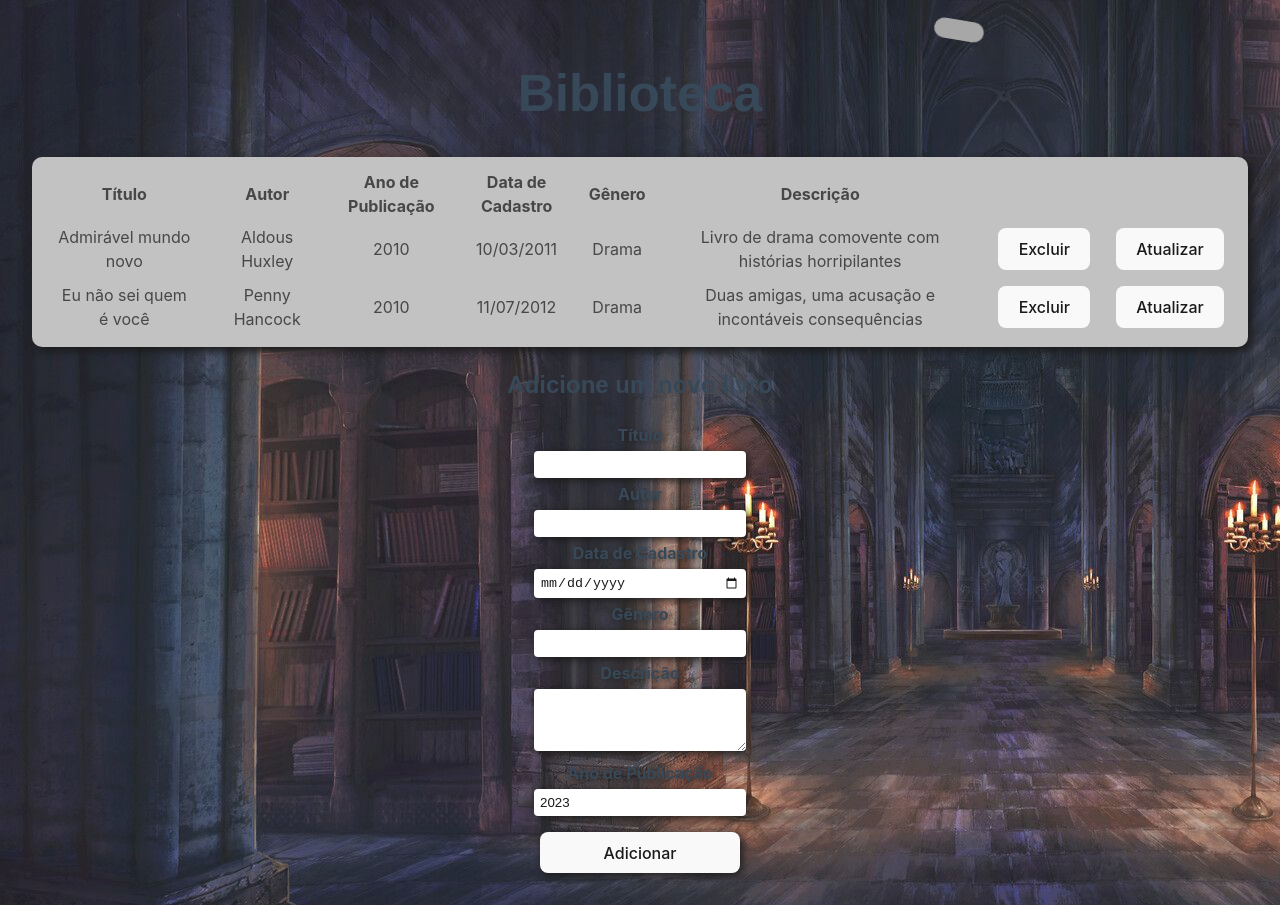
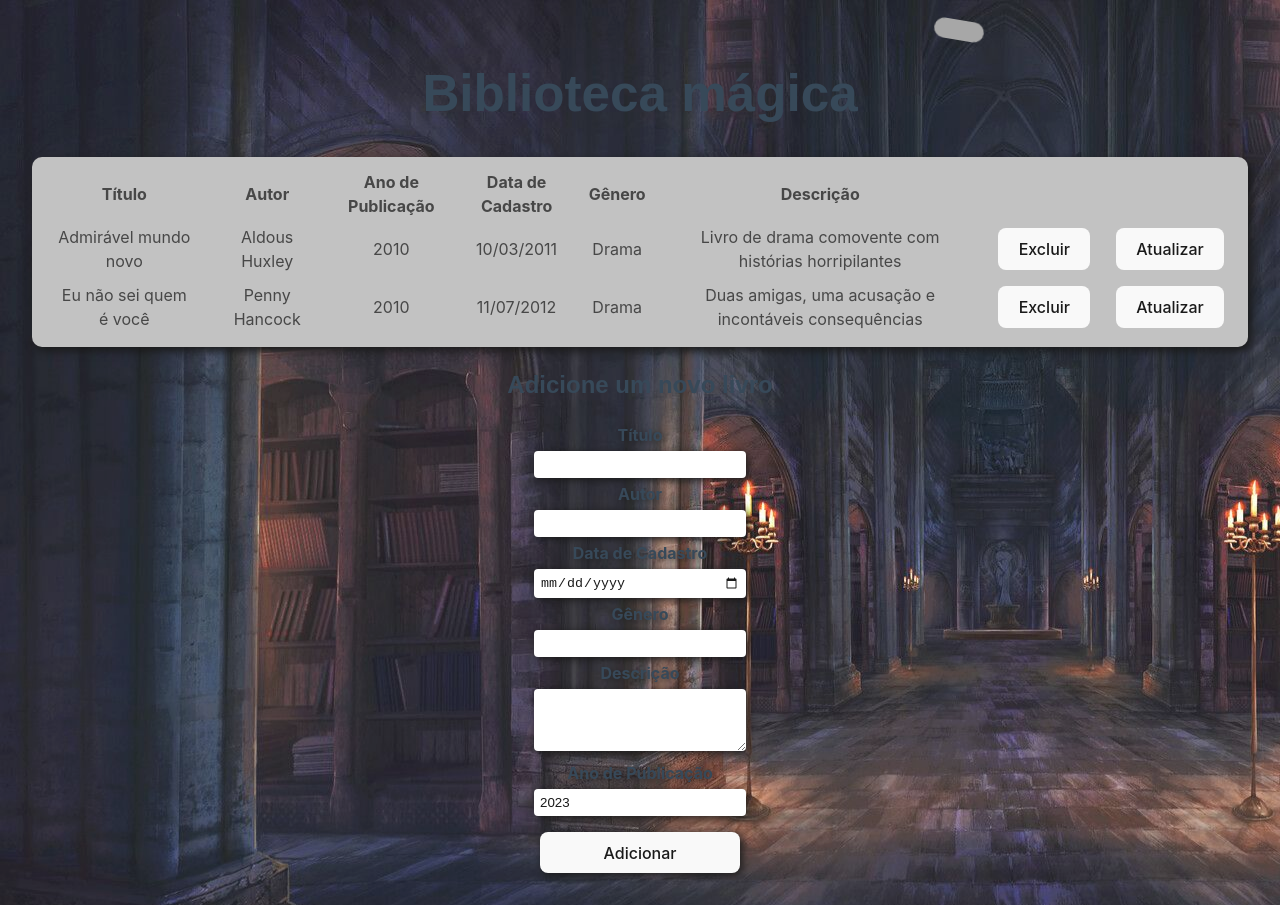
Before and after one commit to bsfonseca/biblioteca, a React (Vite) app: page / in a window 1280 px wide. Built offline with nearby package versions, Linux system fonts and the light colour scheme; grey boxes are pictures that could not be loaded; a web font is replaced by a local one.

Commit message:
Atualização nome titulo

```diff
--- a/src/App.tsx
+++ b/src/App.tsx
@@ -154,7 +154,7 @@ function App() {
     return (
         <div>
             <Morcego />
-            <h1 className="titulo">Biblioteca</h1>
+            <h1 className="titulo">Biblioteca mágica</h1>
 
             <table id="tabs-biblioteca">
                 <thead>
```
